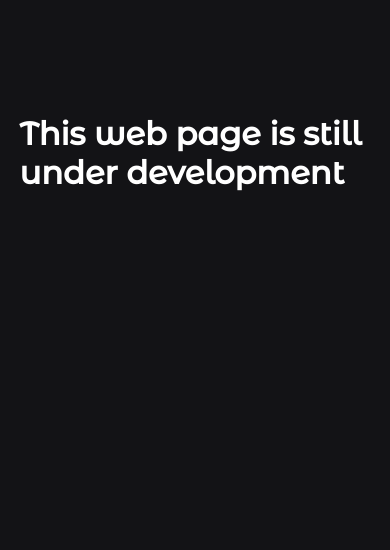
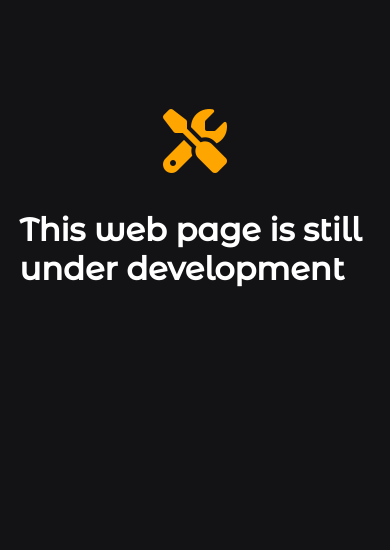
Before and after one commit to bytefoot/Kopcha-Website, a Flask app: page /members in a window 390 px wide. Shown: the part 76-626 px from the top of the page. Run offline with Flask 2, Linux system fonts and the light colour scheme.

Commit message:
Designing the underDevelopment page

```diff
--- /dev/null
+++ b/static/extra.css
@@ -0,0 +1,18 @@
+.dev-icon {
+    padding: 1rem;
+    font-size: 4rem;
+    color: orange;
+}
+
+.dev-info-box {
+    display: flex;
+    flex-direction: row;
+    align-items: center;
+    justify-content: center;
+}
+
+@media screen and (max-width: 600px) {
+    .dev-info-box {
+        flex-direction: column;
+    }
+}
--- a/templates/underdev.html
+++ b/templates/underdev.html
@@ -1,4 +1,10 @@
 {% extends "layout.html"%}
+{% block extraheaders %}
+    <link rel="stylesheet" href="{{ url_for('static', filename='extra.css') }}">
+{% endblock %}
 {% block content %}
-    <h1>This web page is still under development</h1>
+    <div class="dev-info-box">
+        <i class="dev-icon fa-solid fa-screwdriver-wrench"></i>
+        <h1>This web page is still under development</h1>
+    </div>
 {% endblock %}
```
